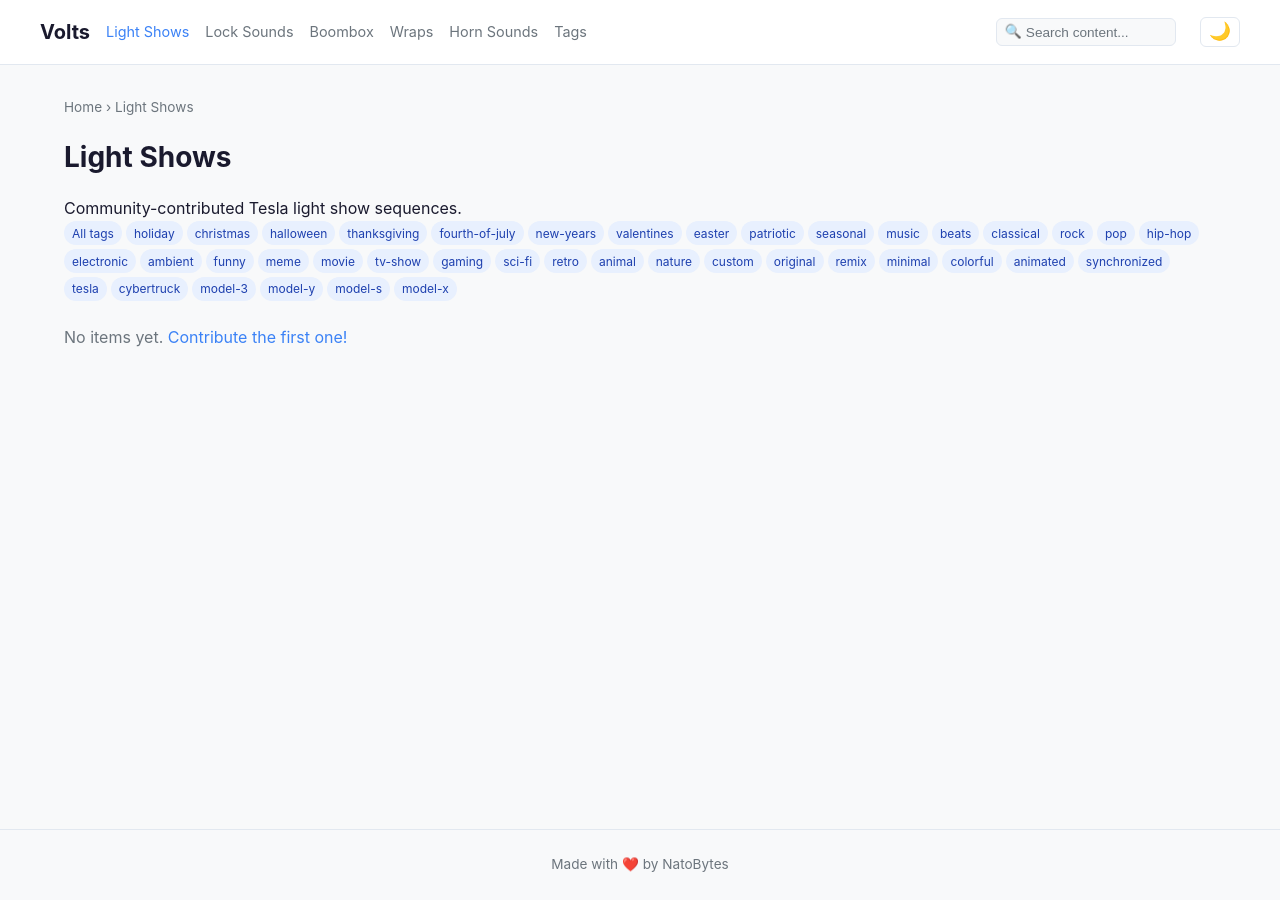
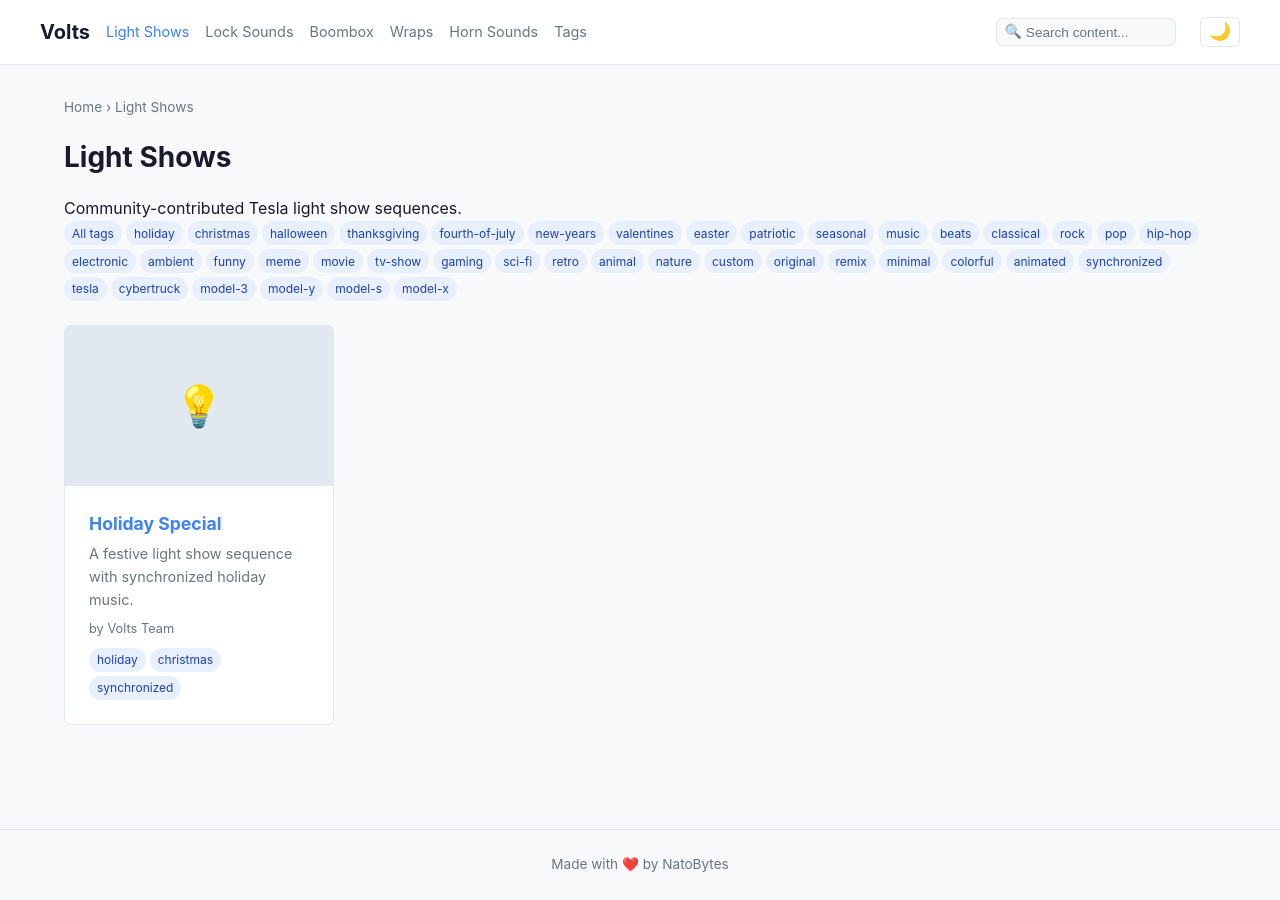
Before and after one commit to natobytes/Volts, a Jekyll site: the page built from lightshows.md, in a window 1280 px wide. Built offline with Jekyll 4.4.1, drawn with Linux system fonts in a browser that asks for light colours; nearby versions of some CDN libraries; comment, search, counter and statistics services are not loaded; some of the changed lines change nothing that is shown.

Commit message:
fix: use site.pages lookup for collection items in category template
The category.html template used site[page.collection_name] to access
collection documents, but the content directories lack the underscore
prefix required by Jekyll collections. Items are actually processed as
pages, not collection documents. Switched to iterating site.pages with
path-based filtering, matching the working pattern in search.json.

Co-Authored-By: Paperclip <noreply@paperclip.ing>

```diff
--- a/_layouts/category.html
+++ b/_layouts/category.html
@@ -11,7 +11,13 @@ layout: default
 
 {% include tag-filter.html %}
 
-{% assign collection = site[page.collection_name] %}
+{% assign collection = "" | split: "" %}
+{% assign cat_prefix = "content/" | append: page.collection_name | append: "/" %}
+{% for pg in site.pages %}
+  {% if pg.path contains cat_prefix and pg.title %}
+    {% assign collection = collection | push: pg %}
+  {% endif %}
+{% endfor %}
 
 {% if collection.size > 0 %}
   <div class="card-grid">
```
